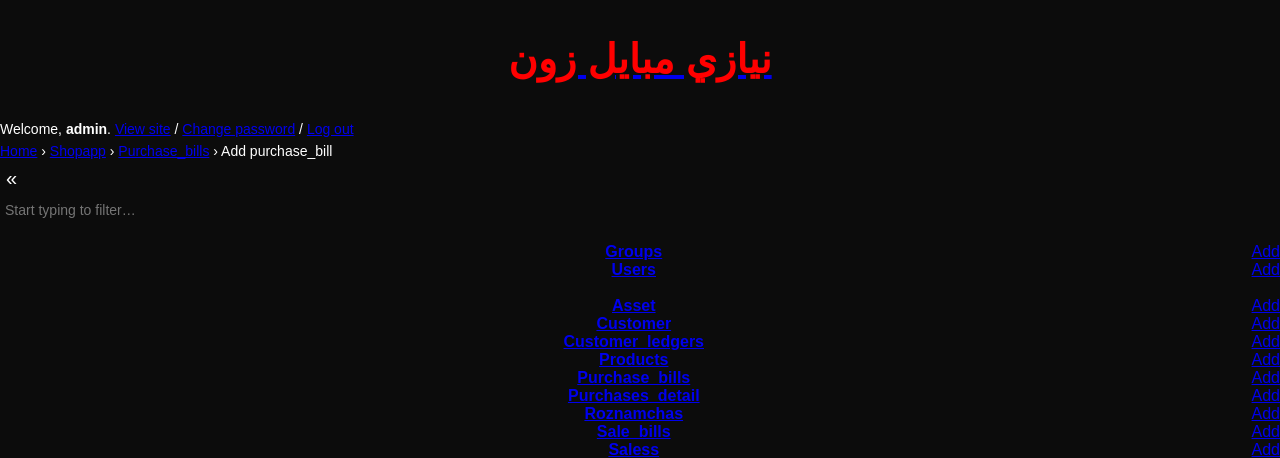
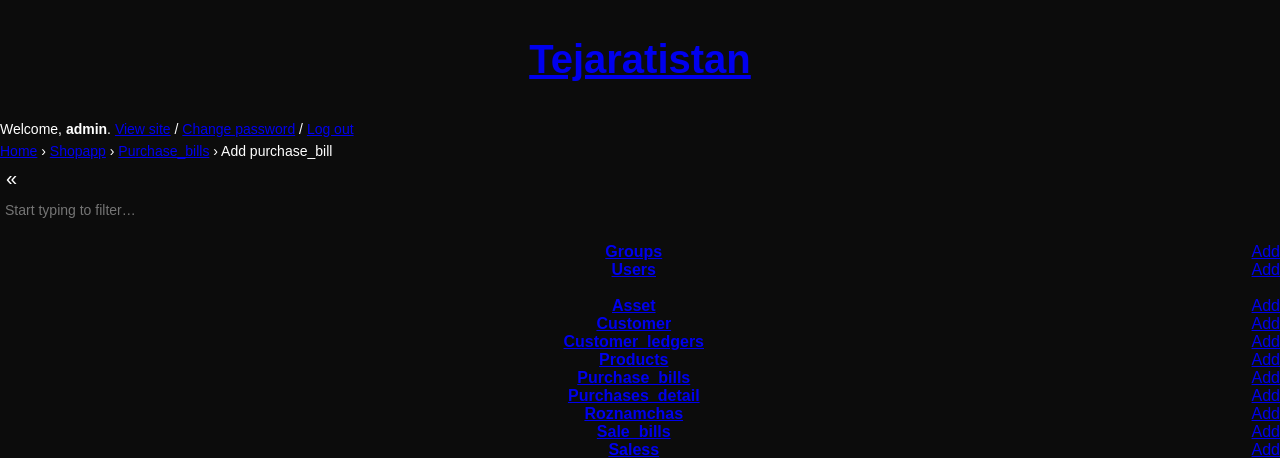
Before and after one commit to mohammadbilalniazi/tejaratistan, a Django app: page /purchase_bill/detail/8/ in a window 1280 px wide. Shown: the top 458 px of the page. Run offline with Django 4.2, Linux system fonts and the light colour scheme; a user stored in the database is signed in; data comes from the database, SQL or seed files in the repository; style sheets or scripts are compiled from the project's sources; some web fonts are replaced.

Commit message:
Update purchase_temp.html

```diff
--- a/shopapp/templates/purchase_temp.html
+++ b/shopapp/templates/purchase_temp.html
@@ -28,7 +28,8 @@
 
     <div id="header">
         <div id="branding">
-            <h1 id="site-name"><a href="/admin/"><h1 style="color:red; font-weight:bold; text-align:center; font-size:40px">نیازي مبایل زون</h1></a></h1>
+              <h1 id="site-name"><h1 style="color:red; font-weight:bold; text-align:center; font-size:40px"><a href="/admin/">Tejaratistan</a></h1></h1>
+
         </div>
 
         <div id="user-tools">
```
